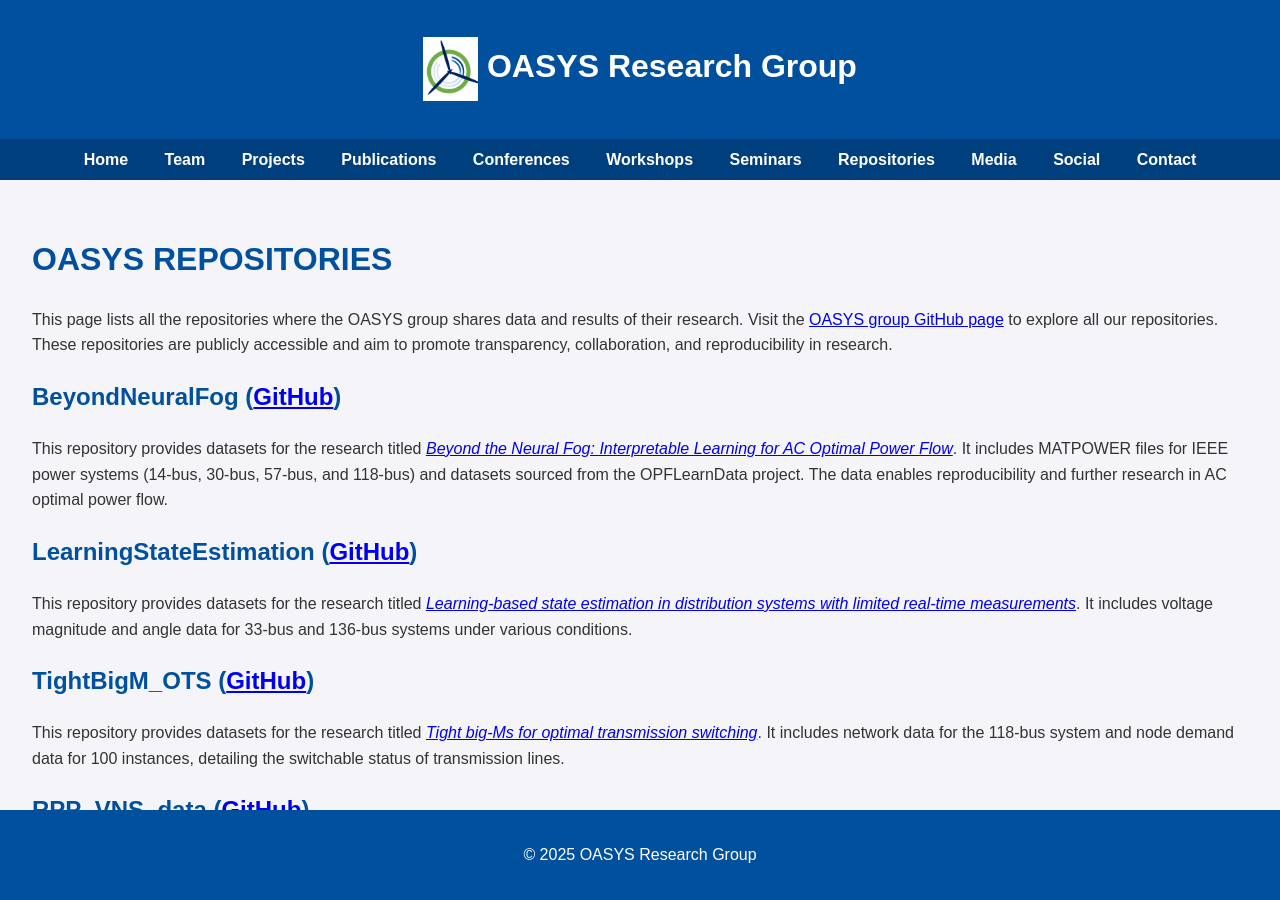
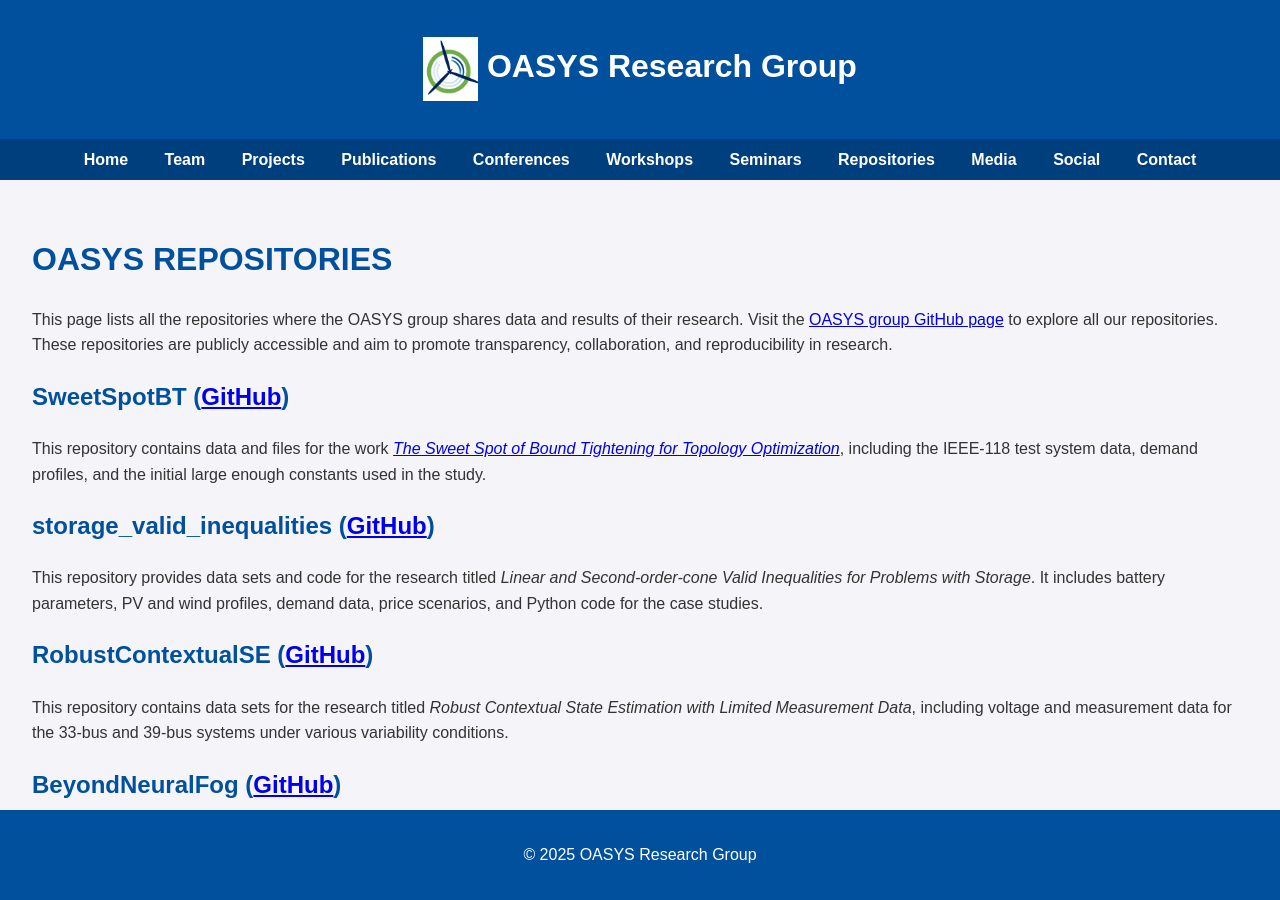
Before and after one commit to groupoasys/groupoasys.github.io, a Jekyll site: the page built from repositories.md, in a window 1280 px wide and 900 px high. Built offline with Jekyll 4.4.1, drawn with Linux system fonts in a browser that asks for light colours.

Commit message:
Add three repositories

```diff
--- a/repositories.md
+++ b/repositories.md
@@ -9,6 +9,18 @@ permalink: /repositories/
 This page lists all the repositories where the OASYS group shares data and results of their research. Visit the [OASYS group GitHub page](https://github.com/groupoasys) to explore all our repositories. These repositories are publicly accessible and aim to promote transparency, collaboration, and reproducibility in research.
 
 <!-- Add the list of repositories below -->
+
+## SweetSpotBT ([GitHub](https://github.com/groupoasys/SweetSpotBT))
+
+This repository contains data and files for the work [*The Sweet Spot of Bound Tightening for Topology Optimization*](https://doi.org/10.7799/1827404), including the IEEE-118 test system data, demand profiles, and the initial large enough constants used in the study.
+
+## storage_valid_inequalities ([GitHub](https://github.com/groupoasys/storage_valid_inequalities))
+
+This repository provides data sets and code for the research titled *Linear and Second-order-cone Valid Inequalities for Problems with Storage*. It includes battery parameters, PV and wind profiles, demand data, price scenarios, and Python code for the case studies.
+
+## RobustContextualSE ([GitHub](https://github.com/groupoasys/RobustContextualSE))
+
+This repository contains data sets for the research titled *Robust Contextual State Estimation with Limited Measurement Data*, including voltage and measurement data for the 33-bus and 39-bus systems under various variability conditions.
 
 ## BeyondNeuralFog ([GitHub](https://github.com/groupoasys/BeyondNeuralFog))
 
```
